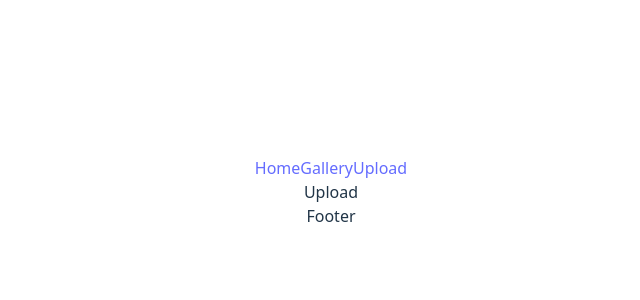
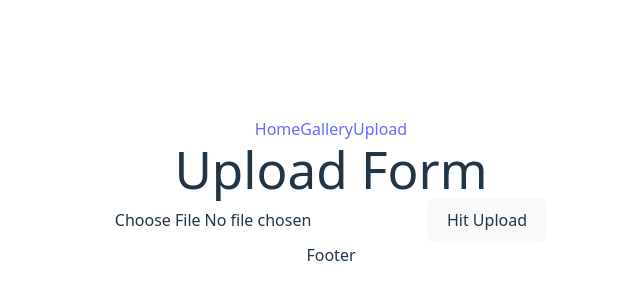
Before and after one commit to sankalp-singh-07/cleanpixel, a React (Vite) app in the folder client/: page /upload in a window 1280 px wide. Shown: the part 208-508 px from the top of the page, without its empty margins (309-949 px from the left). Built offline with nearby package versions, Linux system fonts and the light colour scheme; the HTML template or start-up script is replaced by a standard one.

Commit message:
Add UploadForm component with file upload functionality and integrate react-hook-form

```diff
--- a/client/package.json
+++ b/client/package.json
@@ -14,6 +14,7 @@
     "axios": "^1.11.0",
     "react": "^19.1.0",
     "react-dom": "^19.1.0",
+    "react-hook-form": "^7.62.0",
     "react-router-dom": "^7.8.0",
     "tailwindcss": "^4.1.11",
     "zustand": "^5.0.7"
--- /dev/null
+++ b/client/src/components/UploadForm.tsx
@@ -0,0 +1,48 @@
+import { useForm } from 'react-hook-form';
+
+type FormValues = {
+	file: FileList;
+};
+
+const UploadForm = () => {
+	const {
+		handleSubmit,
+		register,
+		formState: { errors, isSubmitting },
+	} = useForm<FormValues>();
+
+	const onSubmit = async (data: FormValues) => {
+		const file = data.file?.[0];
+		console.log('file submitted');
+		console.log(file);
+	};
+
+	return (
+		<>
+			<div>
+				<h1>Upload Form</h1>
+				<form onSubmit={handleSubmit(onSubmit)}>
+					<input
+						type="file"
+						accept="image/*"
+						{...register('file', {
+							required: 'Upload a valid file',
+						})}
+					/>
+
+					{errors.file && (
+						<p style={{ color: 'red', marginTop: 4 }}>
+							{errors.file.message}
+						</p>
+					)}
+
+					<button type="submit" disabled={isSubmitting}>
+						{isSubmitting ? 'Uploading…' : 'Hit Upload'}
+					</button>
+				</form>
+			</div>
+		</>
+	);
+};
+
+export default UploadForm;
--- a/client/src/pages/Upload.tsx
+++ b/client/src/pages/Upload.tsx
@@ -1,5 +1,7 @@
+import UploadForm from '../components/UploadForm';
+
 const Upload = () => {
-	return <div>Upload</div>;
+	return <UploadForm />;
 };
 
 export default Upload;
```
Also changed, not shown: client/src/api/image.ts (added), 1 other file (tests, documents, lock files or other folders).
